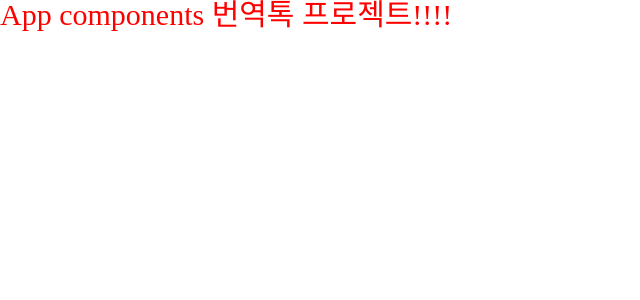
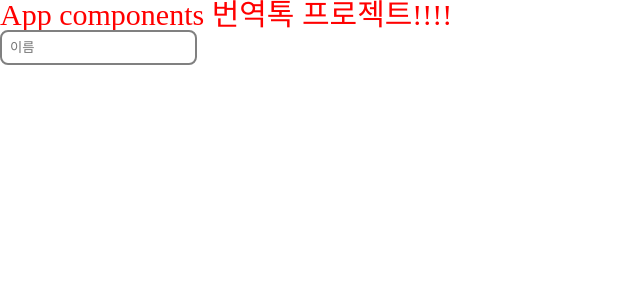
Before and after one commit to TranslationTalk/Front-End, a React (Create React App) app: page / in a window 1280 px wide. Shown: the top 300 px of the page, without its empty margins (0-640 px from the left). Built offline with nearby package versions, Linux system fonts and the light colour scheme.

Commit message:
:sparkles: Feat: TextInput 추가
props에 onChange 및 value 추가 style 추가

```diff
--- a/src/App.jsx
+++ b/src/App.jsx
@@ -1,10 +1,30 @@
-import React from 'react'
+import React, { useState } from 'react'
 import styled from 'styled-components'
+import TextInput from './components/Input/TextInput'
 
 function App() {
+  const [formData, setFormData] = useState({
+    name: '',
+    career: '',
+    introduction: '',
+  })
+
+  const handleChange = e => {
+    console.log(e.target.value)
+    setFormData(prev => ({ ...prev, name: e.target.value }))
+  }
+
+  console.log(formData)
+
   return (
     <div className="App">
       <StyledDiv>App components 번역톡 프로젝트!!!!</StyledDiv>
+      <TextInput
+        id="name"
+        placeholder="이름"
+        onChange={handleChange}
+        value={formData.name}
+      />
     </div>
   )
 }
--- /dev/null
+++ b/src/components/Input/TextInput.jsx
@@ -0,0 +1,24 @@
+/*
+text input을 받는 common input component
+*/
+import React from 'react'
+import PropTypes from 'prop-types'
+import styled from 'styled-components'
+
+const TextInput = ({ placeholder, onChange, value }) => (
+  <Input placeholder={placeholder} onChange={onChange} value={value} />
+)
+
+const Input = styled.input`
+  padding: 0.5rem;
+  border-radius: 0.5rem;
+  border: 2px solid gray;
+`
+
+TextInput.propTypes = {
+  placeholder: PropTypes.string,
+  onChange: PropTypes.func.isRequired,
+  value: PropTypes.string.isRequired,
+}
+
+export default TextInput
```
Also changed, not shown: src/components/Input/Input.jsx (deleted, +0 -12 lines).
